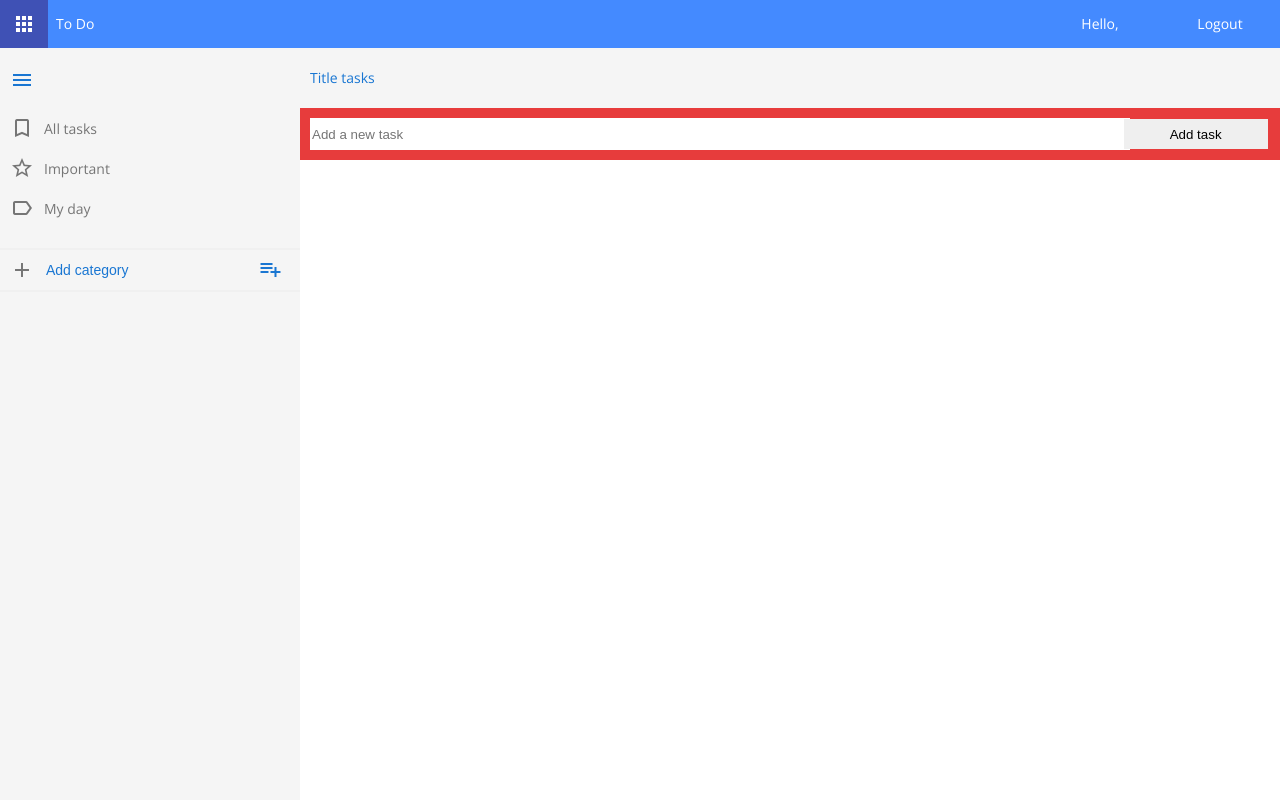
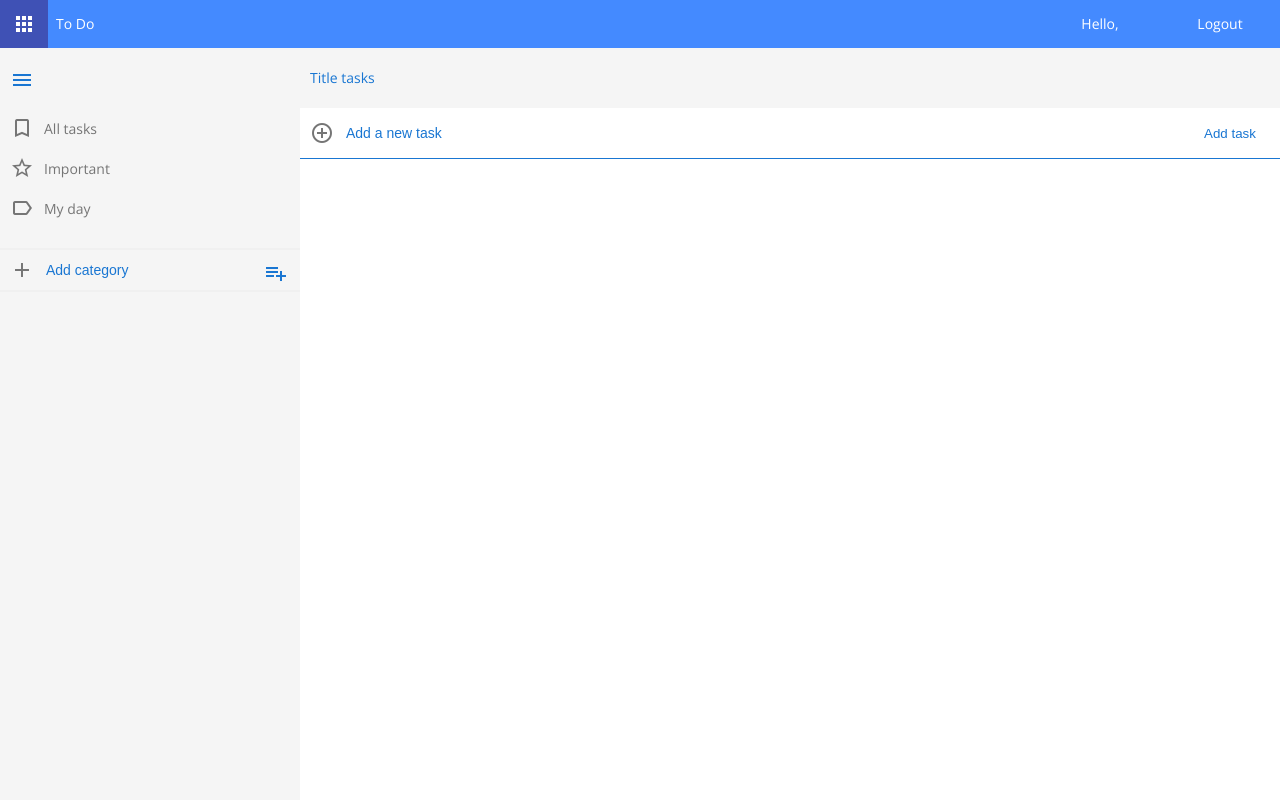
Before and after one commit to ymezencev/todo, a Django app: template src/templates/todo/todo.html in a window 1280 px wide. Run offline with Django 3.2, Linux system fonts and the light colour scheme; the template is opened without the code that fills it, so the values that code supplies are empty; parts of the project's set-up code (start-up, migrations or seed data) failed here and were passed over; some web fonts are replaced.

Commit message:
tasks css

```diff
--- a/src/static/css/base.css
+++ b/src/static/css/base.css
@@ -23,10 +23,11 @@ body {
 
 
 #content {
+    height: 100%;
     width: 100%;
-    height: 100%;
     display: flex;
-    overflow: hidden;
+    overflow: auto;
+
 }
 
 /* scrollbar*/
--- a/src/static/todo/css/todo.css
+++ b/src/static/todo/css/todo.css
@@ -3,152 +3,44 @@
     flex-direction: row;
 }
 
-/*** CATEGORIES ***/
 
-.title {
+/* input form */
+.todo-input {
+    font-size: 14px;
+    border: none;
     background-color: #f5f5f5;
+}
+.todo-input:hover, .todo-input:focus {
+    background-color: #fff;
+}
+.todo-input::placeholder {
+  color: #1976D2;
+}
+.todo-input:hover::placeholder,
+.todo-input:focus::placeholder {
+    color: #757575;
+}
+.todo-input:focus {
+    background-color: #fff;
+    outline: none;
+}
+/* input form button*/
+
+.todo-input-button {
+    border: none;
     color: #1976D2;
-    padding: 20px 10px 20px 10px;
-    height: 20px;
+    background-color: #f5f5f5;
+}
+.todo-input-button:hover {
+    background-color: #fff;
+    outline: none;
+}
+.todo-input-button i {
+    padding: 0;
 }
 
-.categories {
-    background-color: #f5f5f5;
-    width: 300px;
-    display: flex;
-    flex-direction: column;
-}
-
-.categories.hidden {
-    width: 50px;
-}
-
-.categories.hidden span {
-    display: none;
-    visibility: hidden;
-}
-
-.category-scroll-area {
-    overflow-y: auto;
-}
-
-.category-item {
-    text-decoration: none;
-    color: #757575;
-    padding: 10px 0 10px 0;
-    height: 20px;
+/* alignment inside span*/
+.flex-span {
     display: flex;
     align-items: center;
 }
-
-.category-item i {
-    padding: 10px;
-}
-
-.category-item.active {
-    background-color: #f0f0f0;
-    color: #1976D2;
-}
-
-#hide-categories-btn:hover {
-    cursor: pointer;
-}
-
-/* add category block*/
-.add-category-form {
-    margin: 0;
-    padding: 0;
-    height: 40px;
-    border-top: solid 2px #f0f0f0;
-    border-bottom: solid 2px #f0f0f0;
-    display: flex;
-    align-items: center;
-
-}
-.add-category-form input {
-    font-size: 14px;
-    height: 35px;
-    width: 200px;
-    border: none;
-    background-color: #f5f5f5;
-}
-
-.add-category-form input::placeholder {
-  color: #1976D2;
-}
-
-.add-category-form input:hover, input:focus {
-    background-color: #fff;
-    border: none;
-}
-
-.add-category-form input:hover::placeholder,
-    input:focus::placeholder {
-    color: #757575;
-}
-
-.add-category-form input:focus {
-    background-color: #fff;
-    outline: none;
-}
-
-.add-category-form button {
-    border: none;
-    height: 40px;
-    width: 45px;
-    color: #1976D2;
-    background-color: #f5f5f5;
-}
-
-.add-category-form button:hover {
-    background-color: #fff;
-    outline: none;
-}
-
-.add-category-form input.text {
-    border: none;
-   }
-
-.add-category-form button i {
-    padding: 0;
-}
-
-#add {
-    display: flex;
-    align-items: center;
-}
-
-
-
-/*** TASKS ***/
-.tasks {
-    background-color: #fff;
-    flex-grow: 1;
-    display: flex;
-    flex-direction: column;
-}
-
-.tasks .new-task {
-    background-color: #e73c3c;
-    margin: 0;
-    padding: 10px;
-}
-
-.add-task-input {
-    width: 85% ;
-    height: 30px;
-    border: 0;
-    margin-right: -10px
-}
-.add-task-btn {
-    height: 30px;
-    width: 15% ;
-    border: 0;
-}
-.tasks .task-item {
-    background-color: #f0f0f0;
-    border: 1px solid black;
-    padding: 20px 10px 20px 10px;
-    height: 30px;
-    overflow: hidden;
-}
--- a/src/static/todo/css/todo_category.css
+++ b/src/static/todo/css/todo_category.css
@@ -0,0 +1,97 @@
+
+/*** CATEGORIES ***/
+
+.title {
+    background-color: #f5f5f5;
+    color: #1976D2;
+    padding: 20px 10px 20px 10px;
+    height: 20px;
+}
+
+.categories {
+    background-color: #f5f5f5;
+    width: 300px;
+    display: flex;
+    flex-direction: column;
+}
+
+.categories.hidden {
+    width: 50px;
+}
+
+.categories.hidden span {
+    display: none;
+    visibility: hidden;
+}
+
+.category-scroll-area {
+    overflow-y: auto;
+}
+
+.category-item {
+    text-decoration: none;
+    color: #757575;
+    padding: 10px 0 10px 0;
+    height: 20px;
+    display: flex;
+    align-items: center;
+}
+
+.category-item:hover {
+    background-color: #fff;
+    color: #757575;
+}
+
+.category-item i {
+    padding: 10px;
+}
+
+.category-item.active {
+    background-color: #f0f0f0;
+    color: #1976D2;
+}
+
+#hide-categories-btn:hover {
+    cursor: pointer;
+}
+
+/* add category block*/
+.add-category-form {
+    margin: 0;
+    padding: 0;
+    height: 40px;
+    border-top: solid 2px #f0f0f0;
+    border-bottom: solid 2px #f0f0f0;
+    display: flex;
+    align-items: center;
+}
+
+.add-category-form input {
+    height: 35px;
+    width: 200px;
+}
+.add-category-form:hover {
+    background-color: #f5f5f5;
+}
+.add-category-form button {
+    height: 40px;
+    width: 45px;
+}
+
+/* Edit category box*/
+.edit-category-box {
+    position: absolute;
+    top: 0;
+    left: 0;
+    width: 200px;
+    display: none;
+    flex-direction: column;
+    background-color: #f5f5f5;
+
+}
+
+#delete-category-btn {
+    color: #e73c3c;
+    border-top: solid 2px #f0f0f0;
+    border-bottom: solid 2px #f0f0f0;
+}
--- a/src/static/todo/css/todo_task.css
+++ b/src/static/todo/css/todo_task.css
@@ -0,0 +1,61 @@
+
+
+/*** TASKS ***/
+.tasks {
+    background-color: #fff;
+    flex-grow: 1;
+    display: flex;
+    flex-direction: column;
+    overflow-wrap: break-word;
+    overflow: hidden;
+}
+
+.tasks i {
+    padding-right: 10px;
+}
+
+.tasks-scroll-area {
+    overflow-y: auto;
+}
+.tasks .new-task {
+    background-color: #fff;
+    margin: 0;
+    padding: 10px;
+    border-bottom: solid 1px #1976D2;
+}
+
+#add-task-icon {
+    color: #757575;
+}
+
+.add-task-input {
+    background-color: #fff;
+    height: 28px;
+    border: 0;
+    margin-right: -10px;
+    flex-grow: 1;
+}
+.add-task-btn {
+    height: 30px;
+    min-width: 80px;
+    background-color: #fff;
+}
+.add-task-btn:hover {
+    color: #757575;
+}
+
+.task-item {
+    background-color: #fff;
+    border-bottom: 1px solid #f0f0f0;
+    padding: 20px 10px 20px 10px;
+    overflow-wrap: break-word;
+}
+.task-item:hover {
+    cursor: pointer;
+}
+
+.task-item.completed {
+    background-color: #fff;
+    text-decoration: line-through;
+    color: #757575;
+}
--- a/src/static/todo/js/todo.js
+++ b/src/static/todo/js/todo.js
@@ -0,0 +1,15 @@
+
+
+function showPopUp(popUp, x, y) {
+    // show pop up element in the position of passed (x, y)
+    popUp.style.display = 'flex';
+    popUp.style.top = y + 'px';
+    popUp.style.left = x + 'px';
+}
+
+function hidePopUp(popUp) {
+    // hide pop ups
+    popUp.style.display = 'none';
+    popUp.style.top = 0;
+    popUp.style.left = 0;
+}
--- a/src/templates/todo/todo.html
+++ b/src/templates/todo/todo.html
@@ -5,6 +5,8 @@
 {% block head %}
     <link rel="stylesheet" href="{% static 'todo/css/nav_bar.css' %}">
     <link rel="stylesheet" href="{% static 'todo/css/todo.css' %}">
+    <link rel="stylesheet" href="{% static 'todo/css/todo_category.css' %}">
+    <link rel="stylesheet" href="{% static 'todo/css/todo_task.css' %}">
 {% endblock %}
 
 
@@ -25,49 +27,9 @@
 
 {% block script %}
 
-<script>
+    <script type="text/javascript"></script>
 
-    document.addEventListener('DOMContentLoaded', (e) => {
-        highlightCurrentCategoryMenu();
-        autoHideCategories();
-    });
-
-    // hide categories
-    const hideCategoriesBtn = document.getElementById('hide-categories-btn');
-    hideCategoriesBtn.addEventListener('click', (e) => {
-        hideCategories();
-    });
-
-
-    function hideCategories() {
-        let categoriesClassList = document.querySelector('.categories').classList;
-        let isHidden = categoriesClassList.contains('hidden') === true;
-        categoriesClassList.toggle("hidden");
-        localStorage.setItem("isCategoriesHidden", !isHidden);
-        console.log('set isCategoriesHidden to ' + !isHidden);
-    }
-
-    function autoHideCategories() {
-        const isCategoriesHidden = localStorage.getItem("isCategoriesHidden");
-        console.log('isCategoriesHidden: ' + isCategoriesHidden);
-        if (isCategoriesHidden === 'true') {
-            console.log('HIIIIIIDE');
-            hideCategories();
-        }
-    }
-
-    function highlightCurrentCategoryMenu() {
-        // highlights current menu category
-        let currentURL = window.location.href;
-
-        document.querySelectorAll('.categories a').forEach(p => {
-            if(currentURL.indexOf(p.getAttribute('href')) !== -1){
-              p.classList.add('active');
-            }
-        });
-    }
-
-</script>
-
+    <script type="text/javascript" src="{% static 'todo/js/todo.js' %}"></script>
+    <script type="text/javascript" src="{% static 'todo/js/todo_category.js' %}"></script>
 
 {% endblock %}
--- a/src/templates/todo/todo_category.html
+++ b/src/templates/todo/todo_category.html
@@ -25,7 +25,7 @@
         <!-- Custom categories -->
         <div style="height: 20px"></div>
         {% for category in categories %}
-            <a href="{% url 'category' category.slug %}" class="category-item">
+            <a href="{% url 'category' category.slug %}" class="category-item custom-category">
                 <i class="small material-icons">drag_handle</i><span>{{ category.name }}</span>
             </a>
         {% endfor %}
@@ -38,9 +38,9 @@
         <i class="small material-icons">add</i>
          <form  method="POST" action="{% url 'add_new_category' current_category_slug %}" novalidate>
             {% csrf_token %}
-             <span id="add">
-             <input type="text" name="new_category" placeholder="Add category">
-             <button type="submit" value="category">
+             <span class="flex-span">
+             <input type="text" name="new_category" placeholder="Add category" class="todo-input">
+             <button type="submit" value="category" class="todo-input-button">
                  <i class="small material-icons">playlist_add</i>
              </button>
              </span>
@@ -49,4 +49,12 @@
 
 </div>
 
+<!-- Edit category box-->
+
+<div class="edit-category-box" id="edit-category-pop-up">
+    <a href="" class="category-item" id="delete-category-btn">
+        <i class="small material-icons">delete_forever</i><span>Delete category</span>
+    </a>
+</div>
+
 {% endblock %}
--- a/src/templates/todo/todo_task.html
+++ b/src/templates/todo/todo_task.html
@@ -11,22 +11,65 @@
         <div class="new-task">
             <form  method="POST" action="{% url 'add_new_task' current_category_slug %}" novalidate>
                 {% csrf_token %}
-                <input type="text" name="new_task" class="add-task-input"
-                       placeholder="Add a new task">
-                <input class="add-task-btn" type="submit" value="Add task">
+                <span class="flex-span">
+                    <i class="small material-icons" id="add-task-icon">control_point</i>
+                    <input type="text" name="new_task" class="add-task-input  todo-input"
+                           placeholder="Add a new task">
+                    <input class="add-task-btn todo-input-button" type="submit" value="Add task">
+                </span>
             </form>
         </div>
         <!-- All tasks -->
+        <div class="tasks-scroll-area">
         {% for t in tasks %}
-            <div class="task-item">{{ t.task }}
+            <div class="task-item">
+                <i class="small material-icons">radio_button_unchecked</i> {{ t.task }}
                  <form method="POST" action="{% url 'delete_task' current_category_slug %}" novalidate>
                      {% csrf_token %}
                      <input type="hidden" name="task" value="{{ t.id }}">
-                    <input class="" type="submit" value="Delete">
+                    <!--input class="" type="submit" value="Delete"-->
                  </form>
             </div>
         {% endfor %}
+        </div>
 
     </div>
 
+    <script>
+    const addTaskInput = document.querySelector('.add-task-input');
+    const addTaskIcon = document.getElementById('add-task-icon');
+
+    // Tasks events listener
+    document.addEventListener('DOMContentLoaded', (e) => {
+
+        // add task input change icon to unchecked
+        addTaskInput.addEventListener('focus', function() {
+            setUncheckedIcon(addTaskIcon);
+        });
+        // add task input change icon to add
+        addTaskInput.addEventListener('blur', function() {
+            setAddIcon(addTaskIcon);
+        });
+
+    });
+
+
+    function setUncheckedIcon(elem){
+        // set up elem icon to unchecked
+        elem.textContent = 'radio_button_unchecked';
+    }
+    function setCheckedIcon(elem){
+        // set up elem icon to checked
+        elem.textContent = 'check_circle';
+    }
+    function setAddIcon(elem){
+        // set up elem icon to add
+        elem.textContent = 'control_point';
+    }
+
+    function setTaskCompleted(task){
+
+    }
+
+    </script>
 {% endblock %}
--- a/src/todo/urls.py
+++ b/src/todo/urls.py
@@ -9,10 +9,21 @@ urlpatterns = [
     path('', views.redirect_to_page_all_tasks, name='todo'),
     path('todo/', views.redirect_to_page_all_tasks, name='todo'),
 
+    # categories
     path('todo/<slug:category_slug>/', views.get_todo_page, name='category'),
 
-    path('todo/<slug:category_slug>/add_new_task', views.add_new_task, name='add_new_task'),
-    path('todo/<slug:category_slug>/delete_task', views.delete_task, name='delete_task'),
+    path('todo/<slug:category_slug>/add_new_category',
+         views.add_new_category,
+         name='add_new_category'),
+    path('todo/<slug:category_slug>/delete_category',
+         views.delete_category,
+         name='delete_category'),
 
-    path('todo/<slug:category_slug>/add_new_category', views.add_new_category, name='add_new_category'),
+    # tasks
+    path('todo/<slug:category_slug>/add_new_task',
+         views.add_new_task,
+         name='add_new_task'),
+    path('todo/<slug:category_slug>/delete_task',
+         views.delete_task,
+         name='delete_task'),
 ]
```
Also changed, not shown: src/static/todo/js/todo_category.js (+68 -0 lines), src/todo/services/todo_category.py (+11 -2 lines), src/todo/views.py (+12 -0 lines).
